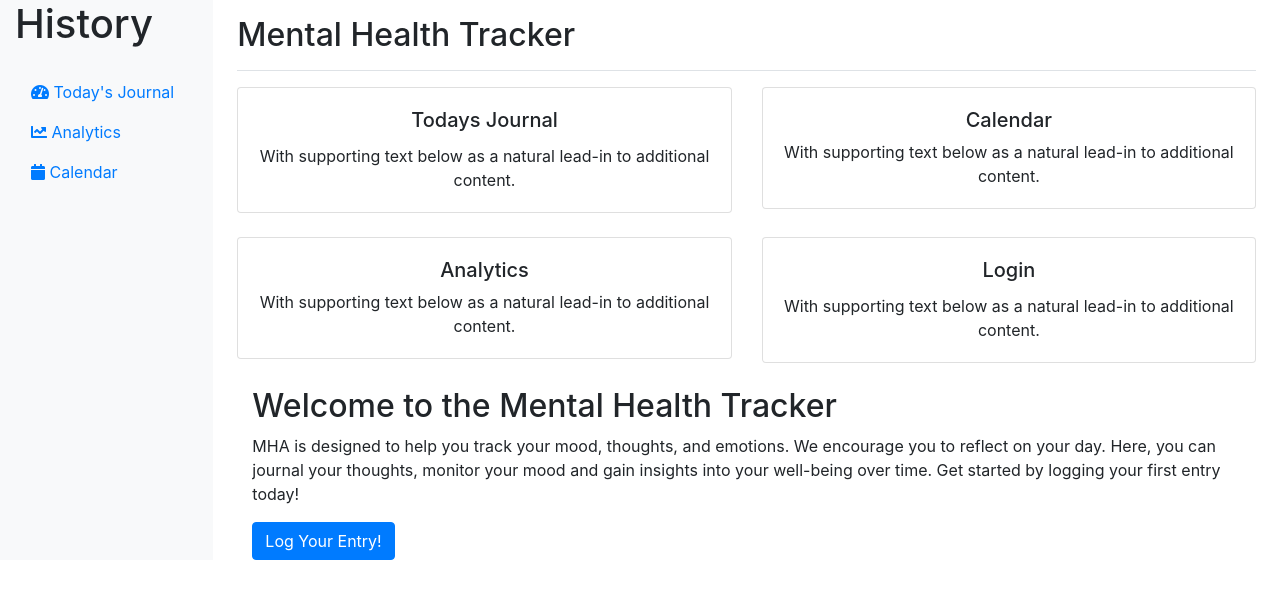
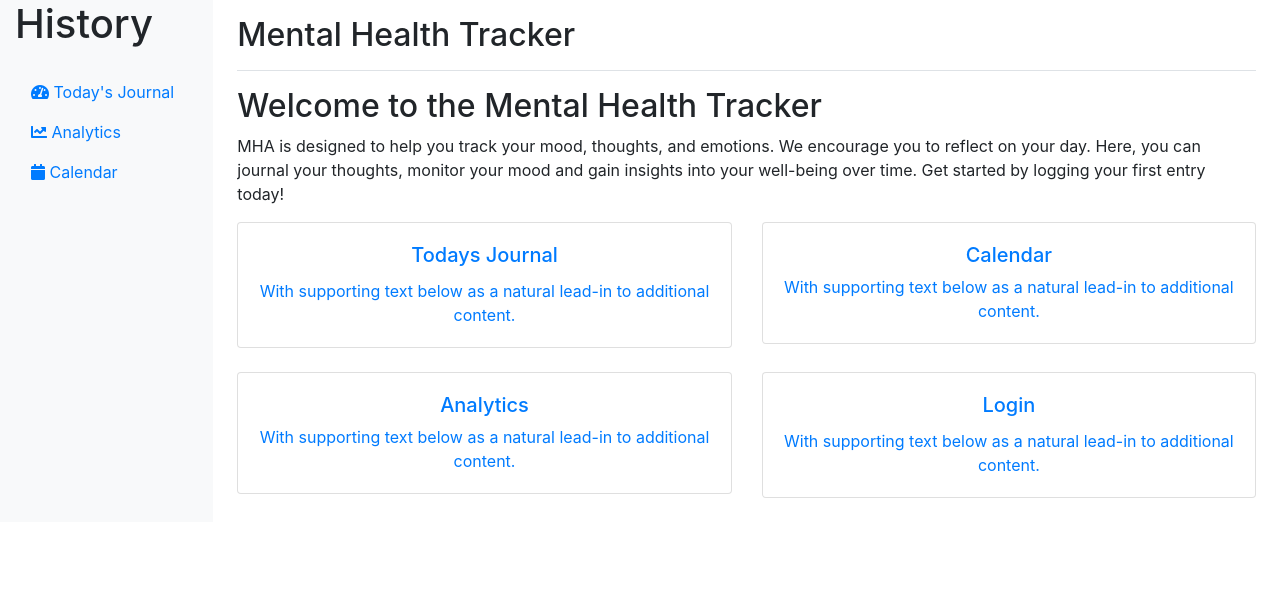
Before and after one commit to emilianochavezDLT/Mental_Health_Tracker, a Django app: page / in a window 1280 px wide. Shown: the top 599 px of the page. Run offline with Django 5.2, Linux system fonts and the light colour scheme; some libraries are stand-ins or nearby versions.

Commit message:
Todays Journal entry button works correctly and moved the location of the Welcome To Mental Healther Tracker header

```diff
--- a/mh_tracker/templates/mh_tracker/home.html
+++ b/mh_tracker/templates/mh_tracker/home.html
@@ -35,22 +35,27 @@
         <div class="d-flex justify-content-between flex-wrap flex-md-nowrap align-items-center pt-3 pb-2 mb-3 border-bottom">
           <h1 class="h2">Mental Health Tracker</h1>
         </div>
+        <!-- App Description -->
+          <div class = "app-description">
+            <h2>Welcome to the Mental Health Tracker</h2>
+            <p>MHA is designed to help you track your mood, thoughts, and emotions. We encourage you to reflect on your day. Here, you can journal your thoughts, monitor your mood and gain insights into your well-being over time. Get started by logging your first entry today!</p>
+        </div>
         <!-- Your content here -->
         <div class="row 1">
           <div class="col-sm-6">
             <div class="card text-center">
-              <div class="card-body stretched-link text-decoration-none" href>
+              <a class="card-body stretched-link text-decoration-none" href="{% url 'journal_entry' %}">
                 <h5 class="card-title">Todays Journal</h5>
                 <p class="card-text">With supporting text below as a natural lead-in to additional content.</p>
-              </div>
+              </a>
             </div>
           </div>
           <div class="col-sm-6">
             <div class="card text-center">
-              <div class="card-body stretched-link text-decoration-none" href="/">
+              <a class="card-body stretched-link text-decoration-none" href="/">
                 <h5 class="card-title-center">Calendar</h5>
                 <p class="card-text">With supporting text below as a natural lead-in to additional content.</p>
-              </div>
+              </a>
             </div>
           </div>
         </div>
@@ -58,29 +63,22 @@
         <div class="row 2 mt-4">
           <div class="col-sm-6">
             <div class="card text-center">
-              <div class="card-body stretched-link text-decoration-none" href>
+              <a class="card-body stretched-link text-decoration-none" href>
                 <h5 class="card-title-center">Analytics</h5>
                 <p class="card-text">With supporting text below as a natural lead-in to additional content.</p>
-              </div>
+              </a>
             </div>
           </div>
           <div class="col-sm-6">
             <div class="card text-center">
-              <div class="card-body stretched-link text-decoration-none" href="/">
+              <a class="card-body stretched-link text-decoration-none" href="/">
                 <h5 class="card-title">Login</h5>
                 <p class="card-text">With supporting text below as a natural lead-in to additional content.</p>
-              </div>
+              </a>
             </div>
           </div>
         </div>
         <div class="container pt-4">
-            <!-- App Description -->
-          <div class = "app-description">
-            <h2>Welcome to the Mental Health Tracker</h2>
-            <p>MHA is designed to help you track your mood, thoughts, and emotions. We encourage you to reflect on your day. Here, you can journal your thoughts, monitor your mood and gain insights into your well-being over time. Get started by logging your first entry today!</p>
-            <!-- Button Link for Journal Entry -->
-            <a class = "btn btn-primary" href="{% url 'journal_entry' %}" role="button">Log Your Entry! </a>
-        </div>
       </main>
     </div>
   </div>
```
